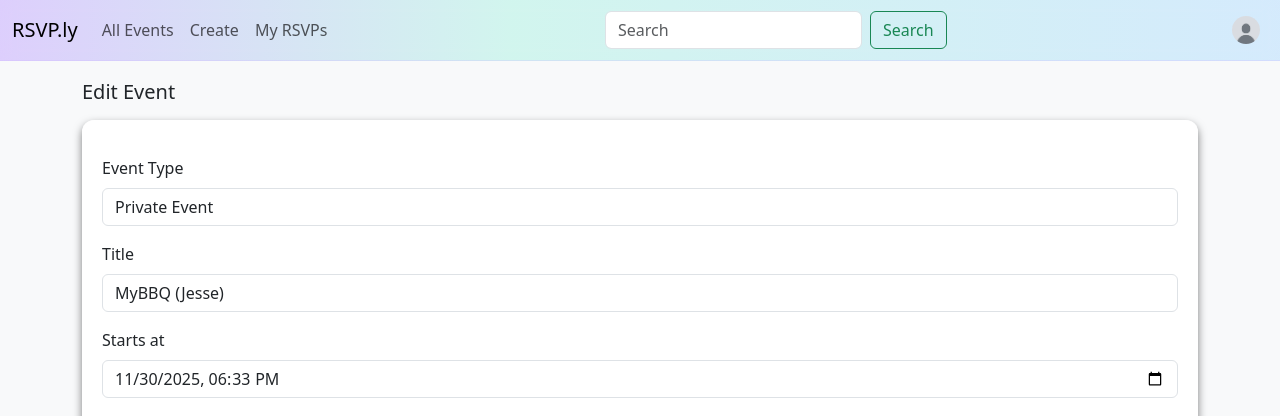
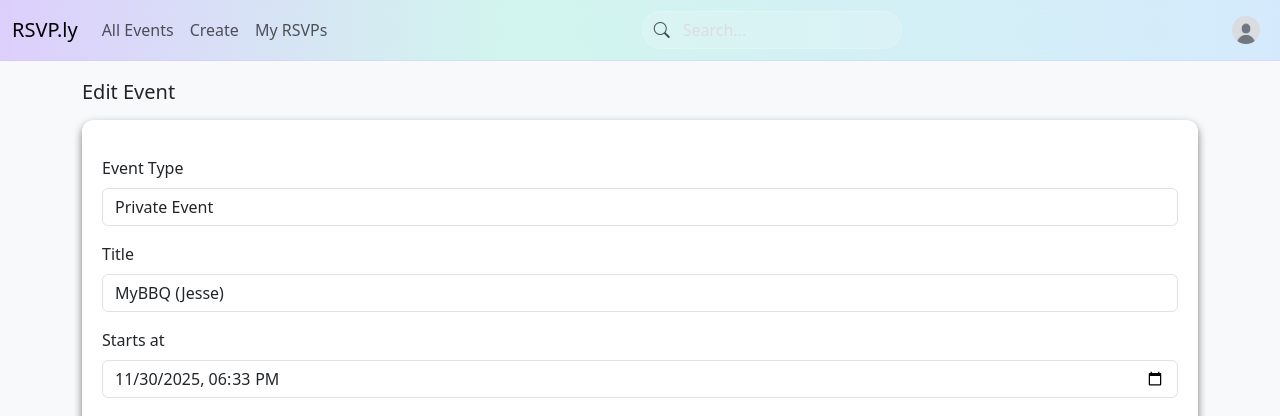
Before and after one commit to Rooosti/RSVPly, a Flask app: page /event/1/edit in a window 1280 px wide. Shown: the top 416 px of the page. Run offline with Flask 3, Linux system fonts and the light colour scheme; a user stored in the database is signed in; some libraries are stand-ins or nearby versions.

Commit message:
Enhance search form with icon and styling
Updated the search form to include a search icon and improved styling for the search input.

```diff
--- a/app/templates/layout.html
+++ b/app/templates/layout.html
@@ -5,7 +5,41 @@
     <title>{% block title %}Page Title{% endblock %}</title>
     <meta name="viewport" content="width=device-width, initial-scale=1">
     <link href="https://cdn.jsdelivr.net/npm/bootstrap@5.3.6/dist/css/bootstrap.min.css" rel="stylesheet" integrity="sha384-4Q6Gf2aSP4eDXB8Miphtr37CMZZQ5oXLH2yaXMJ2w8e2ZtHTl7GptT4jmndRuHDT" crossorigin="anonymous">
+    <link rel="stylesheet" href="https://cdn.jsdelivr.net/npm/bootstrap-icons@1.11.1/font/bootstrap-icons.css">
   <style>
+        .search-bar {
+          width: 260px; /* you can increase to make it longer */
+          border-radius: 50px;
+          padding-left: 40px !important; /* space for icon */
+          background-color: rgba(255,255,255,0.15);
+          border: 1px solid rgba(255,255,255,0.25);
+          color: #fff;
+          transition: background-color 0.3s ease, border-color 0.3s ease;
+        }
+
+        .search-bar::placeholder {
+            color: #ddd;
+        }
+
+        .search-bar:focus {
+            background-color: rgba(255,255,255,0.25);
+            border-color: rgba(203,178,254,0.5); /* pastel accent */
+            box-shadow: none;
+            color: #fff;
+        }
+
+        .search-icon-wrapper {
+            position: relative;
+        }
+
+        .search-icon {
+            position: absolute;
+            left: 12px;
+            top: 50%;
+            transform: translateY(-50%);
+            opacity: 0.8;
+        }
+
         .navbar-nav .nav-link {
           transition: background-color 0.3s ease, color 0.3s ease, transform 0.2s ease;
           border-radius: 8px;
@@ -101,9 +135,17 @@
       </ul>
 
       <!-- Center/right: search -->
-      <form class="d-flex me-2" action="{{ url_for('search_events') }}" method="GET">
-        <input class="form-control me-2" type="search" name="query" placeholder="Search" aria-label="Search"/>
-        <button class="btn btn-outline-success" type="submit">Search</button>
+      <form class="d-flex me-3" action="{{ url_for('search_events') }}" method="GET">
+          <div class="search-icon-wrapper">
+              <i class="bi bi-search search-icon"></i>
+
+              <input
+                  type="search"
+                  name="query"
+                  class="form-control search-bar"
+                  placeholder="Search..."
+                  aria-label="Search">
+          </div>
       </form>
 
       <!-- Right: account dropdown (avatar) -->
```
